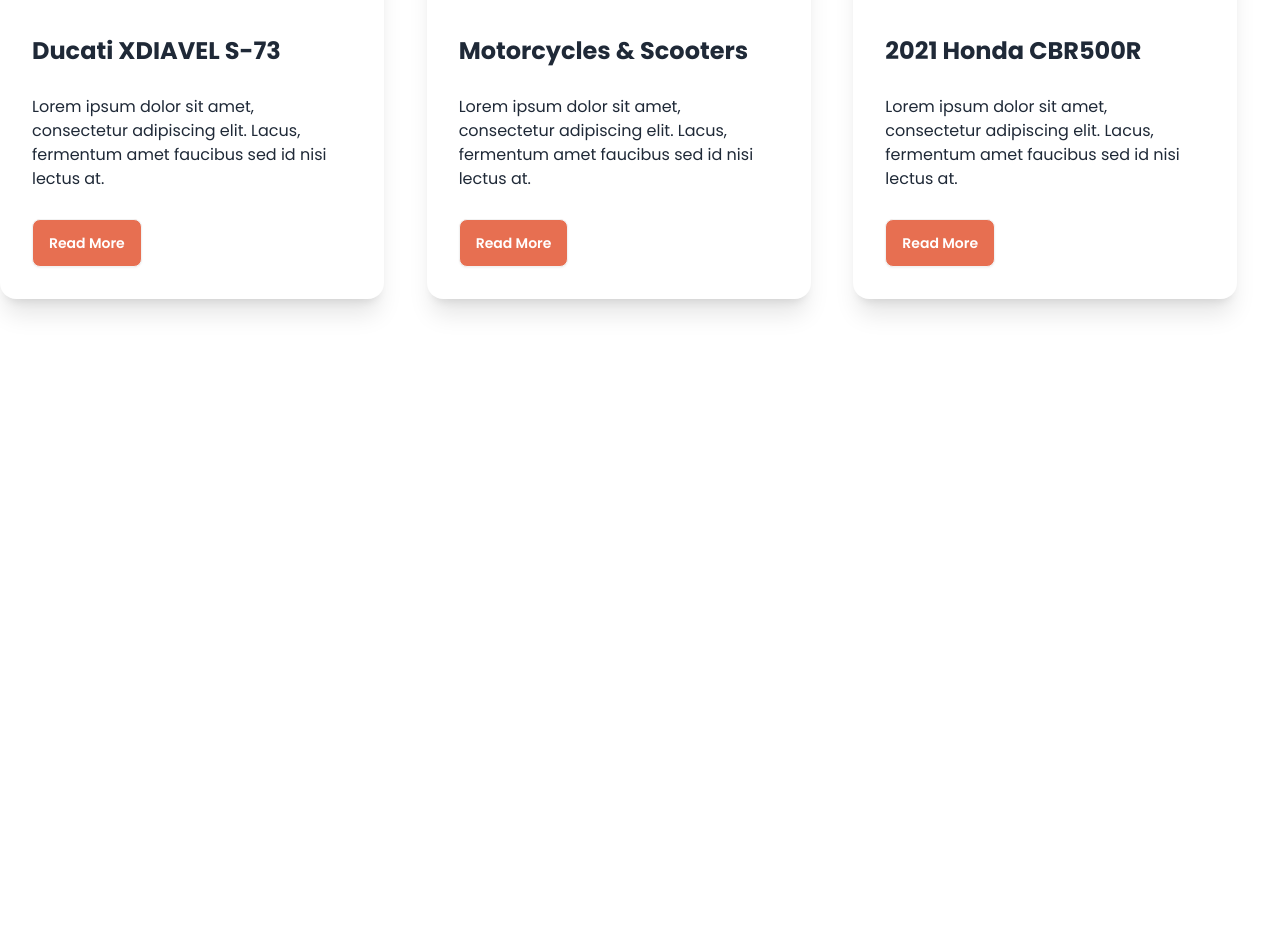
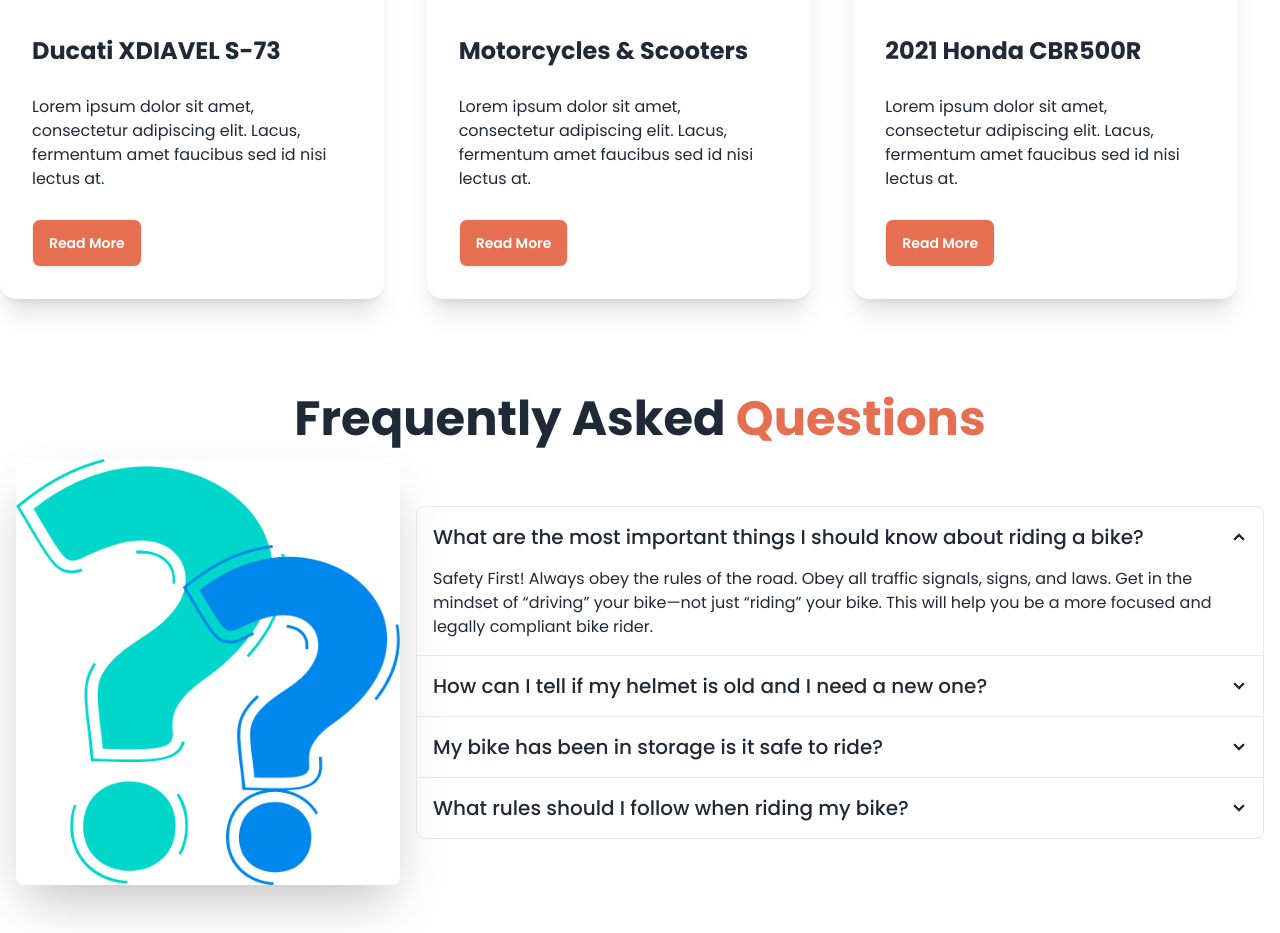
Before and after one commit to shahinur00789/biker-jone, a plain HTML site: page index.html in a window 1280 px wide. Shown: the part 1087-2020 px from the top of the page. Before the commit the page ends 1482 px from the top, so only its background shows below. Drawn offline with nearby package versions, Linux system fonts and the light colour scheme.

Commit message:
FAQ section done

```diff
--- a/index.html
+++ b/index.html
@@ -264,6 +264,60 @@
 
        </section>
 
+
+
+       <!-- FAQ section -->
+        <section>
+          <h1 class="text-5xl font-bold text-center">Frequently Asked <span class="text-bike-primary">Questions</span></h1>
+
+
+          <div class="hero mb-8">
+            <div class="hero-content flex-col lg:flex-row">
+              <!-- image -->
+              <img
+                src="images/others/faq.png"
+                class="max-w-sm rounded-lg shadow-2xl" />
+                <!-- text -->
+                <div class="">
+                  <div class="join join-vertical w-full">
+                    <div class="collapse collapse-arrow join-item  border">
+                      <input type="radio" name="my-accordion-4" checked="checked" />
+                      <div class="collapse-title text-xl font-medium">What are the most important things I should
+                        know about riding a bike?</div>
+                      <div class="collapse-content">
+                        <p>Safety First! Always obey the rules of the road. Obey all traffic signals, signs, and laws. Get in the mindset of “driving” your bike—not just “riding” your bike. This will help you be a more focused and legally compliant bike rider. </p>
+                      </div>
+                    </div>
+                    <div class="collapse collapse-arrow join-item border-base-300 border">
+                      <input type="radio" name="my-accordion-4" />
+                      <div class="collapse-title text-xl font-medium">How can I tell if my helmet is old and I need a
+                        new one?</div>
+                      <div class="collapse-content">
+                        <p>hello</p>
+                      </div>
+                    </div>
+                    <div class="collapse collapse-arrow join-item border-base-300 border">
+                      <input type="radio" name="my-accordion-4" />
+                      <div class="collapse-title text-xl font-medium">My bike has been in storage is it safe to ride?</div>
+                      <div class="collapse-content">
+                        <p>hello</p>
+                      </div>
+                    </div>
+                    <div class="collapse collapse-arrow join-item border-base-300 border">
+                      <input type="radio" name="my-accordion-4" />
+                      <div class="collapse-title text-xl font-medium">What rules should I follow when riding my bike?</div>
+                      <div class="collapse-content">
+                        <p>hello</p>
+                      </div>
+                    </div>
+                  </div>
+                </div>
+            </div>
+          </div>
+
+
+        </section>
+
     </main>
     <!-- footer -->
      <footer>
```
